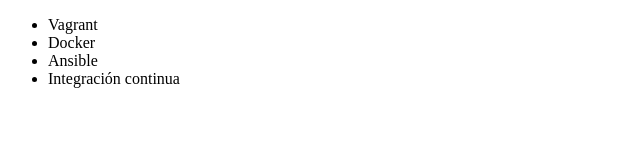
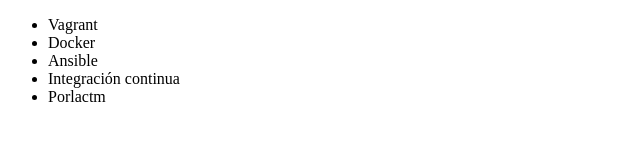
Before and after one commit to Gior182/alura-git, a plain HTML site: page index.html in a window 1280 px wide. Shown: the full height of the page, 0-640 px from the left. Drawn offline with Linux system fonts and the light colour scheme.

```diff
--- a/index.html
+++ b/index.html
@@ -10,6 +10,8 @@
          <li> Docker </li>
          <li> Ansible </li>
          <li> Integración continua </li>
+         <li> Porlactm </li>
+
      </ul>
 </body>
 </html>
```
